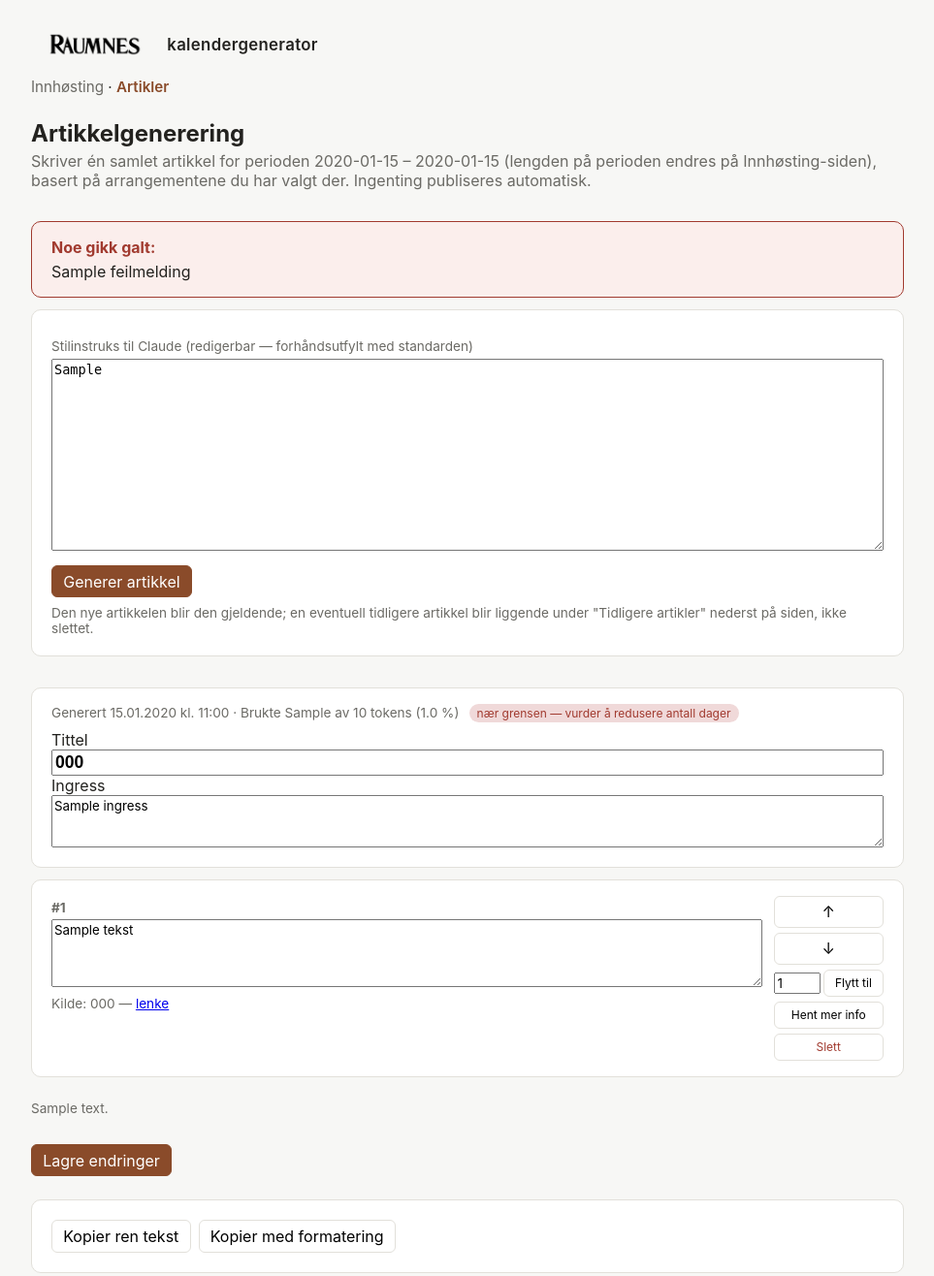
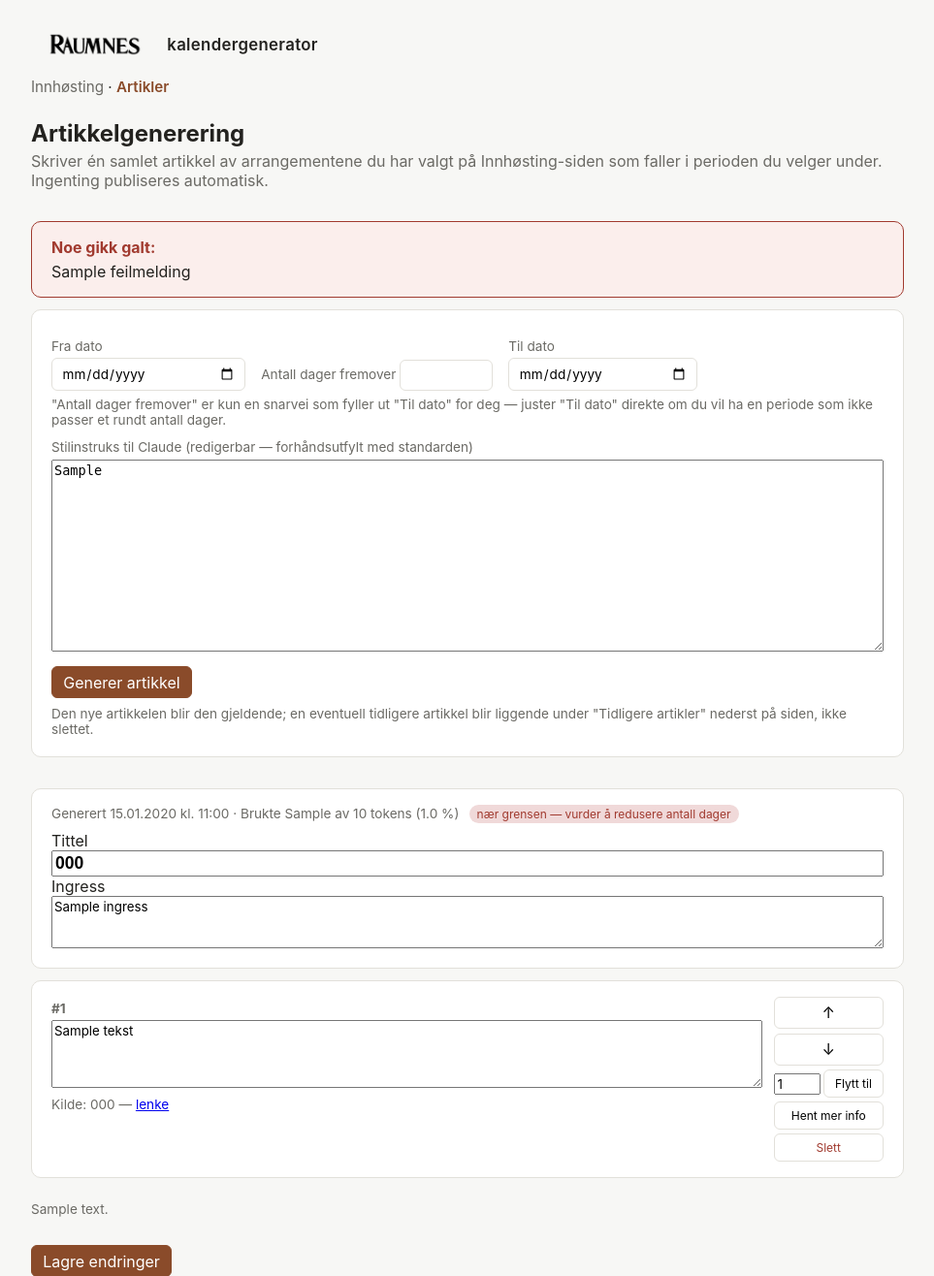
Before and after one commit to fgjestad/vibecoding, a FastAPI app: template app/templates/artikler.html in a window 1280 px wide. Shown: the top 1316 px of the page at 97% size, without its empty margins (158-1121 px from the left). Run offline with FastAPI, Linux system fonts and the light colour scheme; the template is opened without the code that fills it: most values are stand-ins (such as "Sample title", 1, 10 or a date in 2020).

Commit message:
Add files via upload

```diff
--- a/app/templates/artikler.html
+++ b/app/templates/artikler.html
@@ -21,9 +21,8 @@
 
     <h1>Artikkelgenerering</h1>
     <p class="undertittel">
-      Skriver én samlet artikkel for perioden {{ forste_dag.strftime("%d.%m.%Y") }} –
-      {{ siste_dag.strftime("%d.%m.%Y") }} (lengden på perioden endres på Innhøsting-siden),
-      basert på arrangementene du har valgt der. Ingenting publiseres automatisk.
+      Skriver én samlet artikkel av arrangementene du har valgt på Innhøsting-siden som
+      faller i perioden du velger under. Ingenting publiseres automatisk.
     </p>
 
     {% if feilmelding %}
@@ -34,7 +33,48 @@
     {% endif %}
 
     <form method="post" action="/artikler/generer" id="generer-skjema" class="skjema-kort">
-      <label>Stilinstruks til Claude (redigerbar — forhåndsutfylt med standarden)
+      <div style="display: flex; gap: 1rem; flex-wrap: wrap; align-items: flex-end;">
+        <label>Fra dato
+          <input type="date" name="fra_dato" id="artikkel-fra-dato" value="{{ forste_dag.isoformat() }}" />
+        </label>
+        <label>Antall dager fremover
+          <input
+            type="number"
+            id="artikkel-antall-dager"
+            min="1"
+            max="365"
+            value="{{ antall_dager }}"
+            style="width: 6rem;"
+          />
+        </label>
+        <label>Til dato
+          <input type="date" name="til_dato" id="artikkel-til-dato" value="{{ siste_dag.isoformat() }}" />
+        </label>
+      </div>
+      <p class="meta" style="margin: 0.4rem 0 0;">
+        "Antall dager fremover" er kun en snarvei som fyller ut "Til dato" for deg — juster
+        "Til dato" direkte om du vil ha en periode som ikke passer et rundt antall dager.
+      </p>
+      <script>
+        (function () {
+          var fraFelt = document.getElementById("artikkel-fra-dato");
+          var antallFelt = document.getElementById("artikkel-antall-dager");
+          var tilFelt = document.getElementById("artikkel-til-dato");
+          function oppdaterTilDato() {
+            var fra = new Date(fraFelt.value + "T00:00:00");
+            var antall = parseInt(antallFelt.value, 10);
+            if (isNaN(fra.getTime()) || isNaN(antall) || antall < 1) {
+              return;
+            }
+            var til = new Date(fra.getTime());
+            til.setDate(til.getDate() + antall - 1);
+            tilFelt.value = til.toISOString().slice(0, 10);
+          }
+          fraFelt.addEventListener("change", oppdaterTilDato);
+          antallFelt.addEventListener("change", oppdaterTilDato);
+        })();
+      </script>
+      <label style="margin-top: 0.75rem; display: block;">Stilinstruks til Claude (redigerbar — forhåndsutfylt med standarden)
         <textarea
           name="instruks"
           rows="12"
```
Also changed, not shown: app/templates/innhosting.html (+22 -3 lines).
